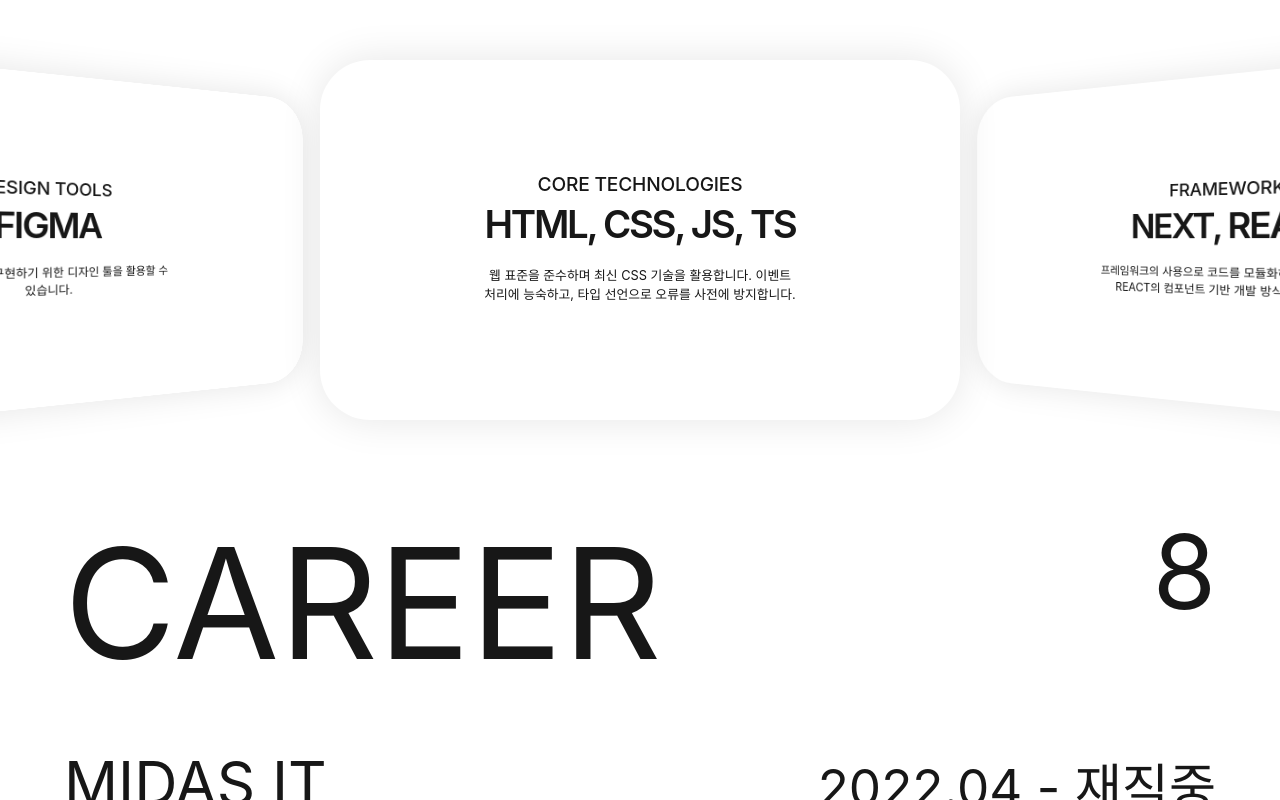
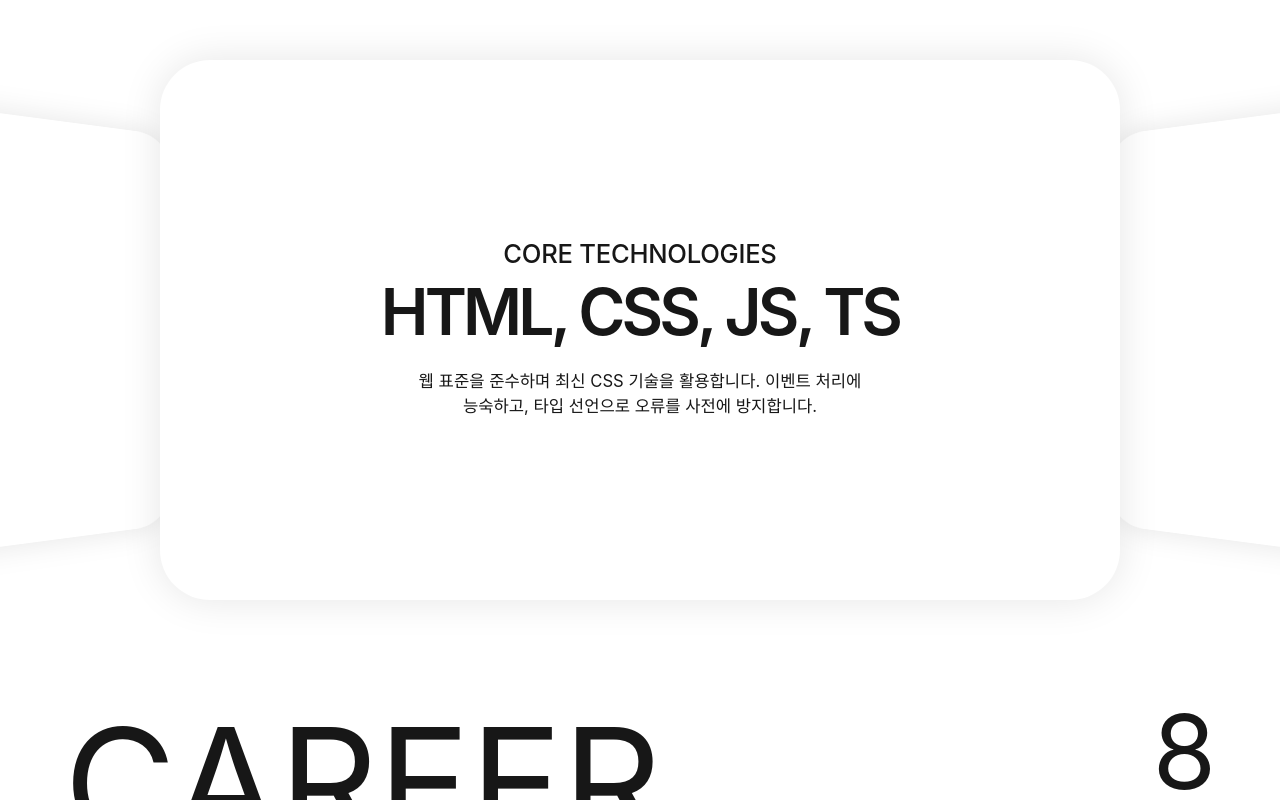
Before and after one commit to winonvs/portfolio, a Next.js app: page / in a window 1280 px wide. Shown: the part 740-1540 px from the top of the page. Built offline with nearby package versions, Linux system fonts and the light colour scheme; a web font is replaced by a local one.

Commit message:
style: skill 섹션 수정

```diff
--- a/src/components/sections/Skill/style.ts
+++ b/src/components/sections/Skill/style.ts
@@ -6,14 +6,14 @@ export const SkillContainer = styled.section`
 `;
 
 export const SkillName = styled.h2`
-  font-size: 1.5vw;
+  font-size: 2vw;
   font-weight: 500;
   line-height: 1;
   letter-spacing: -0.01em;
 `;
 export const SkillStacks = styled.h3`
   margin: 0.5vw 0 1.5vw;
-  font-size: 3vw;
+  font-size: 5vw;
   font-weight: 600;
   letter-spacing: -0.06em;
 `;
@@ -21,7 +21,7 @@ export const SkillStacks = styled.h3`
 export const SkillDescription = styled.p`
   width: 50%;
   margin: 0 auto;
-  font-size: 1vw;
+  font-size: 1.3vw;
   line-height: 1.5;
   word-break: keep-all;
 `;
@@ -33,7 +33,7 @@ export const StyledSwiper = styled(Swiper)`
     display: flex;
     flex-direction: column;
     justify-content: center;
-    width: 50vw;
+    width: 75vw;
     aspect-ratio: 16/9;
     background: white;
     text-align: center;
```
